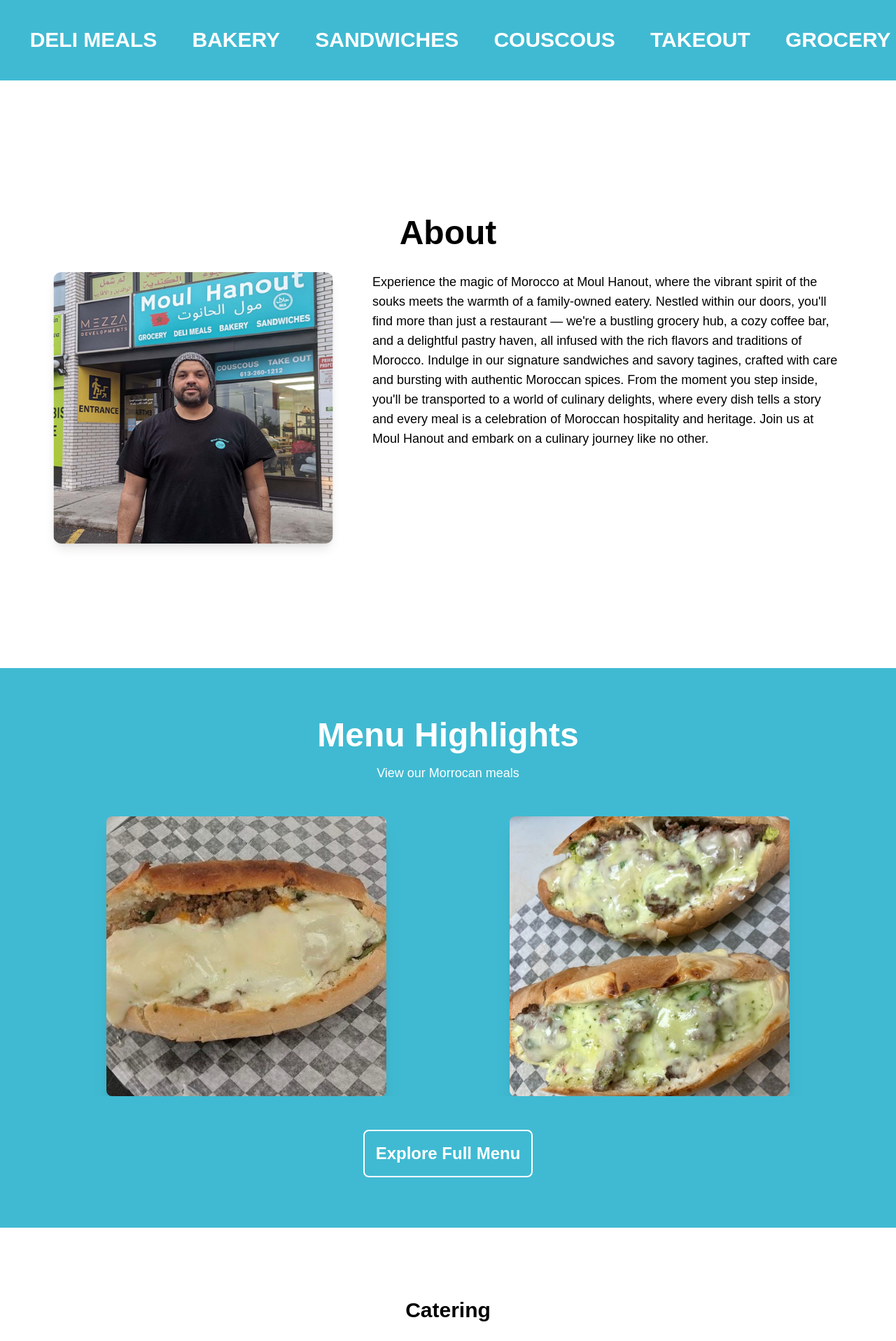
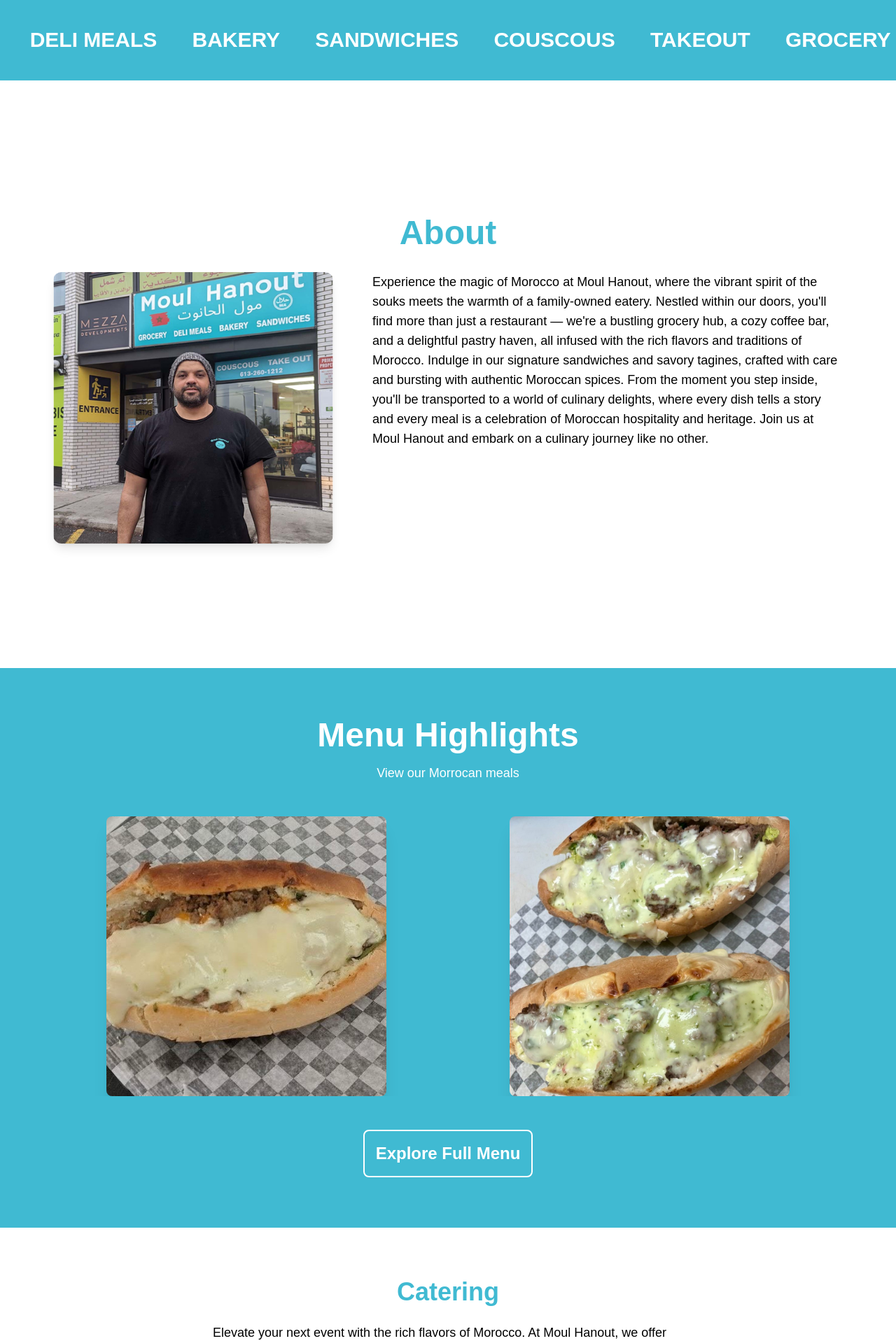
Before and after one commit to abdullahmorrison/moul-hanout, a Next.js app: page / in a window 1280 px wide. Shown: the part 880-2797 px from the top of the page at 70% size. Built offline with nearby package versions, Linux system fonts and the light colour scheme; no server answers.

Commit message:
added links to grocery and catering in homepage + css tweaks & formatting

```diff
--- a/src/app/page.tsx
+++ b/src/app/page.tsx
@@ -1,5 +1,4 @@
 "use client";
-
 import Button from "@/components/Button";
 import Testamonial from "@/components/Testamonial";
 import testimonials from "@/lib/testamonials";
@@ -9,10 +8,11 @@ import Carousel from "react-multi-carousel";
 import "react-multi-carousel/lib/styles.css";
 import routes from "@/lib/routes";
 import Footer from "@/components/Footer";
+import Link from "next/link";
 
 export default function Home() {
   return (
-    <div className="flex h-screen flex-col">
+    <div className="flex min-h-screen flex-col">
       <header className="bg-primary text-white">
         <div className="flex items-center justify-around px-4 py-10 max-md:flex-wrap md:px-10">
           <div className="flex flex-col items-start gap-5">
@@ -61,7 +61,7 @@ export default function Home() {
 
       <main>
         <section className="mt-10 flex min-h-200 flex-col items-center justify-center space-y-6 p-4">
-          <h2 className="mb-8 text-5xl font-semibold">About</h2>
+          <h2 className="mb-8 text-5xl font-semibold text-primary">About</h2>
           <div className="max-w-8xl mb-6 flex flex-wrap justify-center gap-10 space-x-4">
             <Image
               src="/moul-hanout-about.png"
@@ -139,8 +139,10 @@ export default function Home() {
         </section>
 
         <section className="flex min-h-200 flex-wrap items-center justify-center gap-20 p-10">
-          <div className="flex max-w-5xl flex-col items-center space-y-6">
-            <h2 className="text-3xl font-semibold">Catering</h2>
+          <div className="flex max-w-5xl flex-col space-y-6">
+            <h2 className="text-center text-4xl font-semibold text-primary">
+              Catering
+            </h2>
             <p className="w-full max-w-2xl text-lg">
               Elevate your next event with the rich flavors of Morocco. At Moul
               Hanout, we offer catering services that bring the essence of our
@@ -150,9 +152,17 @@ export default function Home() {
               hospitality of Moroccan cuisine. Let us take care of the food
               while you enjoy your special occasion.
             </p>
+            <Link
+              href={routes.catering}
+              className="text-lg font-semibold text-primary hover:text-primary-dark"
+            >
+              Learn More &#8594;
+            </Link>
           </div>
-          <div className="flex max-w-5xl flex-col items-center space-y-6">
-            <h2 className="text-3xl font-semibold">Grocery</h2>
+          <div className="flex max-w-5xl flex-col space-y-6">
+            <h2 className="text-center text-4xl font-semibold text-primary">
+              Grocery
+            </h2>
             <p className="w-full max-w-2xl text-lg">
               Explore our grocery section, where you can find a wide range of
               authentic Moroccan ingredients. From exotic spices to specialty
@@ -160,11 +170,19 @@ export default function Home() {
               Morocco in your own kitchen. Our knowledgeable staff is always
               available to help you find what you need and provide cooking tips.
             </p>
+            <Link
+              href={routes.grocery}
+              className="text-lg font-semibold text-primary hover:text-primary-dark"
+            >
+              Learn More &#8594;
+            </Link>
           </div>
         </section>
 
         <section className="my-10 flex min-h-200 flex-col items-center justify-center space-y-6 p-4">
-          <h2 className="mb-10 text-3xl font-semibold">Testimonials</h2>
+          <h2 className="mb-10 text-4xl font-semibold text-primary">
+            Testimonials
+          </h2>
           <div className="flex flex-wrap justify-center gap-20">
             {testimonials.map((testimonial, index) => (
               <Testamonial
```
